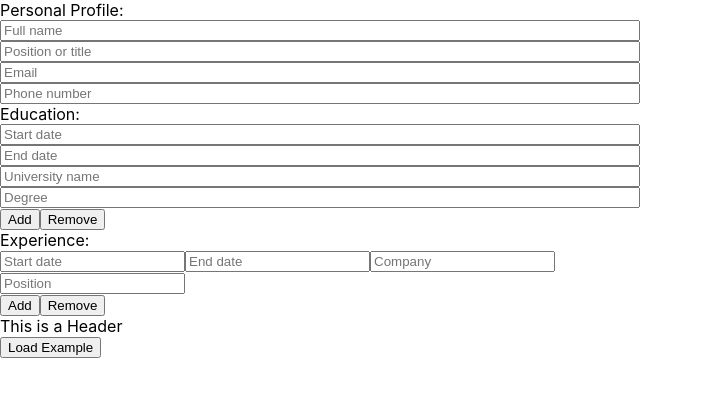
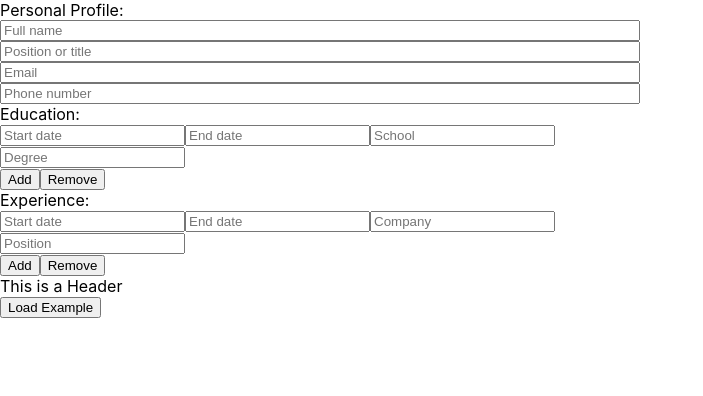
Before and after one commit to hewny/cv-project, a React (Create React App) app: page / in a window 1280 px wide. Shown: the top 396 px of the page, without its empty margins (0-703 px from the left). Built offline with nearby package versions, Linux system fonts and the light colour scheme.

Commit message:
updated education component to support multiple entries

```diff
--- a/src/App.js
+++ b/src/App.js
@@ -17,12 +17,14 @@ class App extends Component {
         email: "",
         phone: "",
       },
-      education: {
+      education: [
+        {
           from: "",
           to: "",
           school: "",
           degree: "",
         },
+      ],
       experience: [
         {
           from: "",
@@ -35,6 +37,8 @@ class App extends Component {
     };
     this.handleProfileChange = this.handleProfileChange.bind(this);
     this.handleEducationChange = this.handleEducationChange.bind(this);
+    this.addEducationForm = this.addEducationForm.bind(this);
+    this.removeEducationForm = this.removeEducationForm.bind(this);
 
     this.handleExperienceChange = this.handleExperienceChange.bind(this);
     this.addExperienceForm = this.addExperienceForm.bind(this);
@@ -51,21 +55,35 @@ class App extends Component {
     });
   };
 
-  handleEducationChange = (e) => {
+  handleEducationChange = (index, e) => {
     const { name, value } = e.target;
-
     this.setState((prevState) => {
       const p = prevState.education;
-      p[name] = value;
+      p[index][name] = value;
       return p;
     });
   };
 
-  handleExperienceChange = (i, e) => {
+  addEducationForm = (e) => {
+    this.setState((prevState) => ({
+      education: [
+        ...prevState.education,
+        { from: "", to: "", school: "", degree: "" },
+      ],
+    }));
+  };
+
+  removeEducationForm = (e) => {
+    let edu = this.state.education;
+    edu.pop();
+    this.setState({ education: edu });
+  };
+
+  handleExperienceChange = (index, e) => {
     const { name, value } = e.target;
     this.setState((prevState) => {
       const p = prevState.experience;
-      p[i][name] = value;
+      p[index][name] = value;
       return p;
     });
   };
@@ -94,12 +112,14 @@ class App extends Component {
           email: "john@web.com",
           phone: "123-456-7890",
         },
-        education: {
+        education: [
+          {
             from: "2020-01-01",
             to: "2021-01-01",
             school: "Odin Project",
             degree: "Javascript",
           },
+        ],
         experience: [
           {
             from: "2021",
@@ -124,12 +144,14 @@ class App extends Component {
           email: "",
           phone: "",
         },
-        education: {
+        education: [
+          {
             from: "",
             to: "",
             school: "",
             degree: "",
           },
+        ],
         experience: [
           {
             from: "",
@@ -156,6 +178,8 @@ class App extends Component {
           <EducationInput
             education={this.state.education}
             handleEducationChange={this.handleEducationChange}
+            addEducationForm={this.addEducationForm}
+            removeEducationForm={this.removeEducationForm}
           />
           <ExperienceInput
             experience={this.state.experience}
--- a/src/components/Education.js
+++ b/src/components/Education.js
@@ -12,76 +12,129 @@ class Education extends Component {
   }
 }
 
-class EducationInput extends Component {
-  constructor() {
-    super();
-    this.state = {
-      from: { type: "text" },
-      to: { type: "text" },
-    };
-  }
+const EducationInput = (props) => {
+  const handleEducationChange = props.handleEducationChange;
+  const addEducationForm = props.addEducationForm;
+  const removeEducationForm = props.removeEducationForm;
 
-  onFocus = (e) => {
-    if (e.target.name === "from") {
-      this.setState({ from: { type: "date" } });
-    } else {
-      this.setState({ to: { type: "date" } });
-    }
-  };
-
-  onBlur = (e) => {
-    if (e.target.name === "from") {
-      this.setState({ from: { type: "text" } });
-    } else {
-      this.setState({ to: { type: "text" } });
-    }
-  };
-
-  render() {
-    const { education, handleEducationChange } = this.props;
+  // let handleSubmit = (event) => {
+  //   event.preventDefault();
+  //   alert(JSON.stringify(formValues))
+  // }
 
   return (
+    <div>
       <form>
-        <label>Education: </label>
+        <label>Education:</label>
+        {props.education.map((element, index) => (
+          <div key={index}>
             <input
-          type={this.state.from.type}
-          value={education.from}
+              type="text"
               name="from"
-          onChange={handleEducationChange}
+              value={element.from || ""}
+              onChange={(e) => handleEducationChange(index, e)}
               placeholder="Start date"
-          onFocus={this.onFocus}
-          onBlur={this.onBlur}
-        />
-        <input
-          type={this.state.to.type}
-          value={education.to}
-          name="to"
-          onChange={handleEducationChange}
-          placeholder="End date"
-          onFocus={this.onFocus}
-          onBlur={this.onBlur}
             />
             <input
               type="text"
-          value={education.school}
-          name="school"
-          onChange={handleEducationChange}
-          placeholder="University name"
+              name="to"
+              value={element.to || ""}
+              onChange={(e) => handleEducationChange(index, e)}
+              placeholder="End date"
             />
             <input
               type="text"
-          value={education.degree}
+              name="school"
+              value={element.school || ""}
+              onChange={(e) => handleEducationChange(index, e)}
+              placeholder="School"
+            />
+            <input
+              type="text"
               name="degree"
-          onChange={handleEducationChange}
+              value={element.degree || ""}
+              onChange={(e) => handleEducationChange(index, e)}
               placeholder="Degree"
             />
-        <div>
-          <button>Add</button>
-          <button>Remove</button>
           </div>
+        ))}
       </form>
+      <button onClick={addEducationForm}>Add</button>
+      <button onClick={removeEducationForm}>Remove</button>
+    </div>
   );
-  }
-}
+};
+
+// class EducationInput extends Component {
+//   constructor() {
+//     super();
+//     this.state = {
+//       from: { type: "text" },
+//       to: { type: "text" },
+//     };
+//   }
+
+//   onFocus = (e) => {
+//     if (e.target.name === "from") {
+//       this.setState({ from: { type: "date" } });
+//     } else {
+//       this.setState({ to: { type: "date" } });
+//     }
+//   };
+
+//   onBlur = (e) => {
+//     if (e.target.name === "from") {
+//       this.setState({ from: { type: "text" } });
+//     } else {
+//       this.setState({ to: { type: "text" } });
+//     }
+//   };
+
+//   render() {
+//     const { education, handleEducationChange } = this.props;
+
+//     return (
+//       <form>
+//         <label>Education: </label>
+//         <input
+//           type={this.state.from.type}
+//           value={education.from}
+//           name="from"
+//           onChange={handleEducationChange}
+//           placeholder="Start date"
+//           onFocus={this.onFocus}
+//           onBlur={this.onBlur}
+//         />
+//         <input
+//           type={this.state.to.type}
+//           value={education.to}
+//           name="to"
+//           onChange={handleEducationChange}
+//           placeholder="End date"
+//           onFocus={this.onFocus}
+//           onBlur={this.onBlur}
+//         />
+//         <input
+//           type="text"
+//           value={education.school}
+//           name="school"
+//           onChange={handleEducationChange}
+//           placeholder="University name"
+//         />
+//         <input
+//           type="text"
+//           value={education.degree}
+//           name="degree"
+//           onChange={handleEducationChange}
+//           placeholder="Degree"
+//         />
+//         <div>
+//           <button>Add</button>
+//           <button>Remove</button>
+//         </div>
+//       </form>
+//     );
+//   }
+// }
 
 export { Education, EducationInput };
```
Lines whose indentation alone changed are shown as unchanged.
